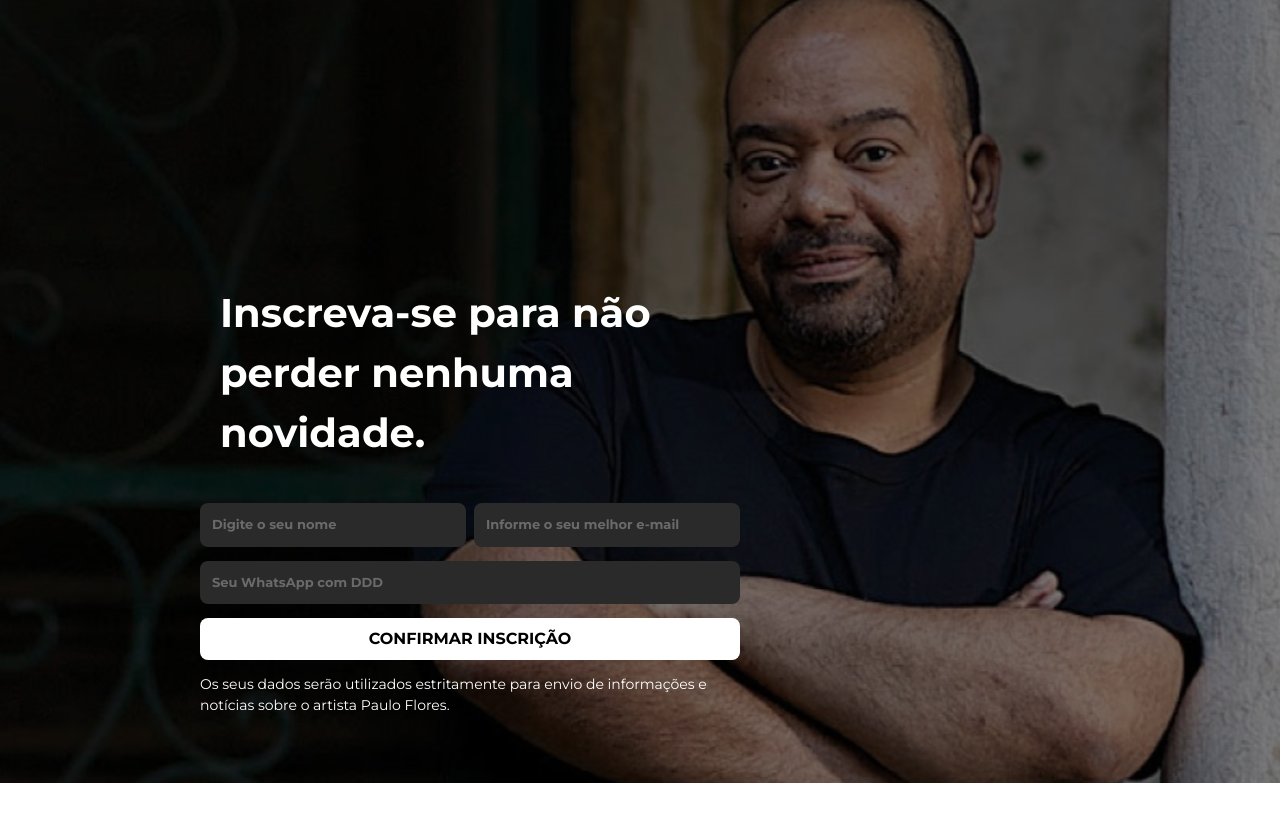
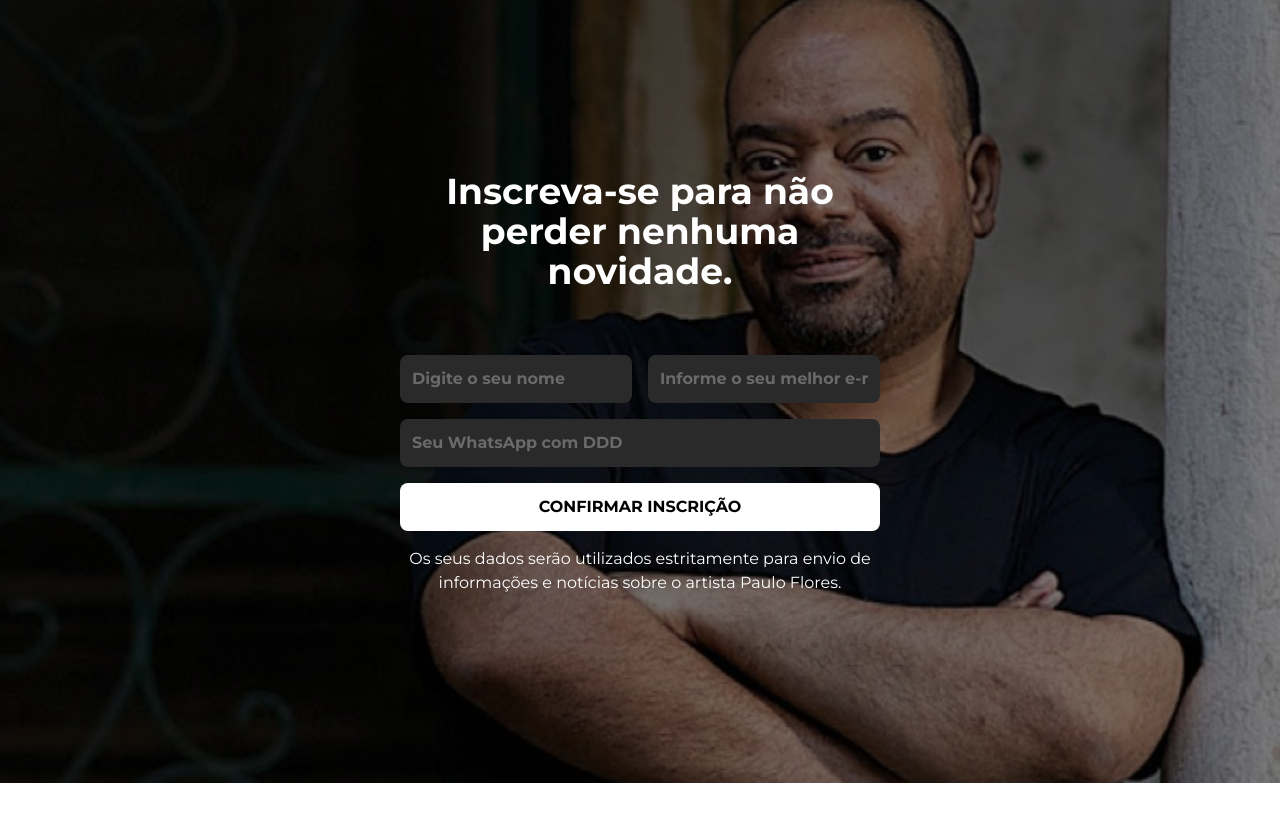
Before and after one commit to franciscojoaopedro/pauloflores, a React (Vite) app: page / in a window 1280 px wide. Shown: the part 3085-3900 px from the top of the page. Built offline with nearby package versions, Linux system fonts and the light colour scheme.

Commit message:
responsve 2

```diff
--- a/src/components/banner-hero-primary/section-hero-novidade.tsx
+++ b/src/components/banner-hero-primary/section-hero-novidade.tsx
@@ -1,45 +1,68 @@
-
 
 
 export default function Novidades() {
+  return (
+    <section className="w-full h-screen relative bg-opacity-100 bg-black bg-cover bg-center bg-paulo-flores02 bg-no-repeat">
+      <div className="flex flex-col items-center justify-center w-full h-full px-4 py-8">
+        {/* Background Image Commented Out */}
+        {/* <div className="w-full h-full relative">
+          <img
+            width={"100%"}
+            style={{ objectFit: "cover" }}
+            src={PauloFlores}
+            alt="Paulo Flores"
+          />
+        </div> */}
 
-
-
-
-
-    return (
-        <section  className=" w-full h-screen relative  bg-opacity-100  bg-black  bg-cover bg-center bg-paulo-flores02 bg-no-repeat " >
-            <div className="flex w-full flex-col items-center " >
-            {/* <div className="w-full h-[700px] relative " >
-                <img  width={"100%"}  style={{objectFit:"cover"}}   src={PauloFlores} alt="Paulo Flores" />
-            </div> */}
-            <div className="   absolute left-[200px] top-[300px] flex   flex-col justify-center items-center " >
-                <div className=" w-[500px] flex  flex-col items-center" >
-                    <h3 className="text-white   font-bold text-[40px]  mb-[40px] "  >Inscreva-se para não perder nenhuma novidade.</h3>
+        <div className="absolute flex flex-col items-center justify-center w-full max-w-lg px-4 py-8 text-center">
+          <div className="mb-8">
+            <h3 className="text-white font-bold text-2xl md:text-3xl lg:text-4xl mb-8">
+              Inscreva-se para não perder nenhuma novidade.
+            </h3>
           </div>
 
-                <div className="w-[540px] h-[180px]  "  >
-                <form  >
-                    <div className="w-[100%]  flex items-center  gap-2 mb-[14px]" >
-                        <input type="text" name="name"  className="w-[50%] text-[13px] text-white bg-[#2A2A2A] rounded-lg p-3 placeholder:text-[#6A6A6A] font-bold  "  placeholder="Digite o seu nome" />
-                        <input type="email"  name="email" required className="w-[50%] text-[13px] text-white bg-[#2A2A2A] rounded-lg p-3 placeholder:text-[#6A6A6A] font-bold  " placeholder="Informe o seu melhor e-mail" />
+          <div className="w-full max-w-xl">
+            <form>
+              <div className="flex flex-col md:flex-row gap-4 mb-4">
+                <input
+                  type="text"
+                  name="name"
+                  className="w-full md:w-1/2 text-sm md:text-base text-white bg-[#2A2A2A] rounded-lg p-3 placeholder:text-[#6A6A6A] font-bold"
+                  placeholder="Digite o seu nome"
+                />
+                <input
+                  type="email"
+                  name="email"
+                  required
+                  className="w-full md:w-1/2 text-sm md:text-base text-white bg-[#2A2A2A] rounded-lg p-3 placeholder:text-[#6A6A6A] font-bold"
+                  placeholder="Informe o seu melhor e-mail"
+                />
               </div>
-                    <div>
-                        <input   className="w-[100%] text-[13px] text-white bg-[#2A2A2A] rounded-lg p-3 placeholder:text-[#6A6A6A] font-bold  " placeholder="Seu WhatsApp com DDD" />
+              <div className="mb-4">
+                <input
+                  type="text"
+                  name="whatsapp"
+                  className="w-full text-sm md:text-base text-white bg-[#2A2A2A] rounded-lg p-3 placeholder:text-[#6A6A6A] font-bold"
+                  placeholder="Seu WhatsApp com DDD"
+                />
               </div>
-                    <div className="mt-[14px]" >
-                        <button  className="w-full bg-white text-black font-bold rounded-lg h-[42px]    hover:bg-black  hover:text-white " >CONFIRMAR INSCRIÇÃO</button>
+              <div className="mb-4">
+                <button
+                  type="submit"
+                  className="w-full bg-white text-black font-bold rounded-lg h-12 hover:bg-black hover:text-white transition-colors duration-300"
+                >
+                  CONFIRMAR INSCRIÇÃO
+                </button>
               </div>
             </form>
-                    <div className="mt-[14px]">
-                        <p  className="font-normal text-[14px] text-white" >
+            <div>
+              <p className="font-normal text-sm md:text-base text-white">
                 Os seus dados serão utilizados estritamente para envio de informações e notícias sobre o artista Paulo Flores.
               </p>
             </div>
           </div>
-
         </div>
       </div>
     </section>
-    )
+  );
 }
```
Lines whose indentation alone changed are shown as unchanged.
